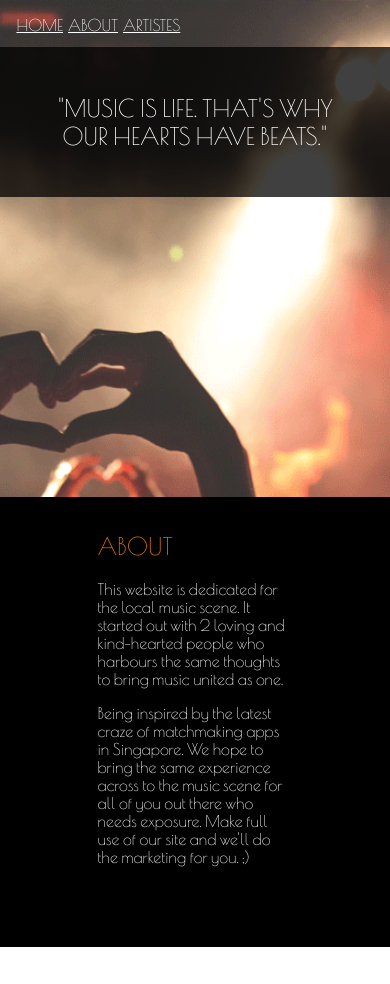
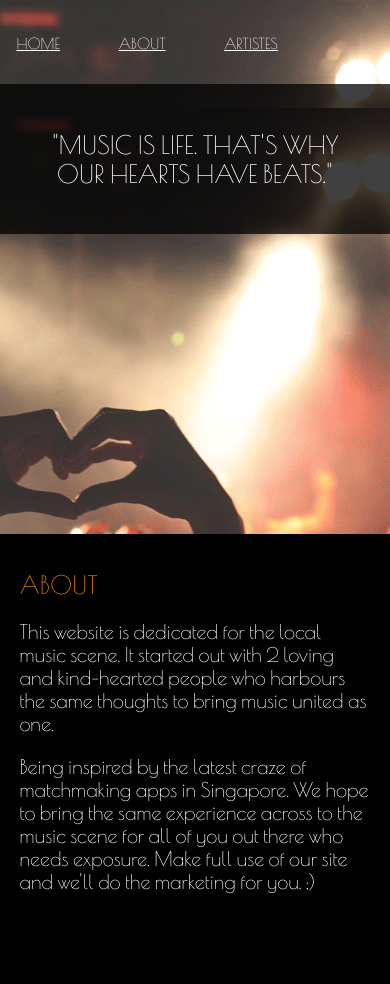
Before and after one commit to xhxhx/FEWD_Final-Project, a plain HTML site: page about.html in a window 390 px wide. Before the commit the page ends 947 px from the top, so only its background shows below. Drawn offline with nearby package versions, Linux system fonts and the light colour scheme.

Commit message:
Latest Update

```diff
--- a/css/aboutstyle.css
+++ b/css/aboutstyle.css
@@ -7,6 +7,7 @@ html {
 }
 body {
   /*background: #f6f6ed;*/
+  font-size: 62.5%;
   text-align: center;
   margin: 0;
   padding: 0;
@@ -17,11 +18,6 @@ h1 {
   color: rgb(101, 101, 101);
   font-family: 'Poiret One', cursive;
   font-weight: lighter;
-}
-hr {
-  width: 100%;
-  height: 0.2px;
-  color: #1a1a1a;
 }
 header {
   display: flex;
@@ -54,7 +50,7 @@ a:hover {
 }
 .quotebox {
   display: flex;
-  height: 150px;
+  height: 15em;
   background-color: rgba(0, 0, 0, 0.75);
 }
 .quotebox div {
@@ -68,10 +64,10 @@ a:hover {
   color: rgb(255, 255, 255);
 }
 .emptybox {
-  height: 300px;
+  height: 30em;
 }
 .aboutbox {
-  height: 450px;
+  height: 45em;
   background-color: black;
 }
 .aboutbox div {
@@ -82,9 +78,34 @@ a:hover {
 }
 .aboutbox div h1 {
   color: rgb(221, 119, 0);
-
 }
 .aboutbox div p {
   color: white;
+}
 
+@media screen and (max-width: 500px) {
+  body {
+    background: url(../images/crowdimg.png) no-repeat center center fixed;
+  }
+  header nav {
+    padding: 5% 0 5%;
+  }
+  header nav a {
+    padding-right: 15%;
+    font-size: 1.5em;
+  }
+  .quotebox div blockquote {
+    font-size: 2.5em;
+  }
+  .aboutbox div {
+    width: 90%;
+    padding-bottom: 5%;
+    height: auto;
+  }
+  .aboutbox h1 {
+    font-size: 2.5em;
+  }
+  .aboutbox p {
+    font-size: 2em;
+  }
 }
--- a/css/style.css
+++ b/css/style.css
@@ -83,11 +83,18 @@ a:hover {
   font-size: 18px;
 }
 
-@media only screen and (max-width: 768px) {
-  .letter-h, .letter-i, .letter-j, .letter-k, .letter-l, .letter-m, .letter-n, .letter-o, .letter-p, .letter-q, .letter-r, .letter-s, .letter-t, .letter-u, .letter-v, .letter-w, .letter-x, .letter-y, .letter-z  {
+@media screen and (max-width: 768px) {
+  body {
+    background-position: center right;
+  }
+  header nav {
+    flex-direction: column;
+    margin-top: 10%;
+  }
+  .bodytext {
     display: none;
   }
-  .letter-container {
-    margin: 0 auto;
+  .letter-box {
+    display: none;
   }
 }
```
Also changed, not shown: index.html (+0 -2 lines).
